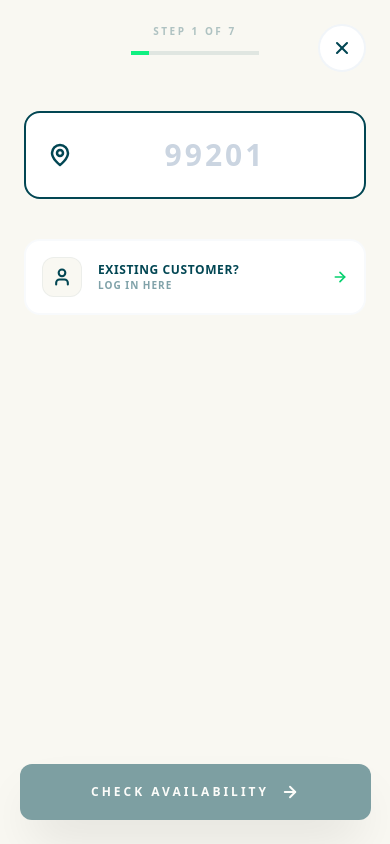
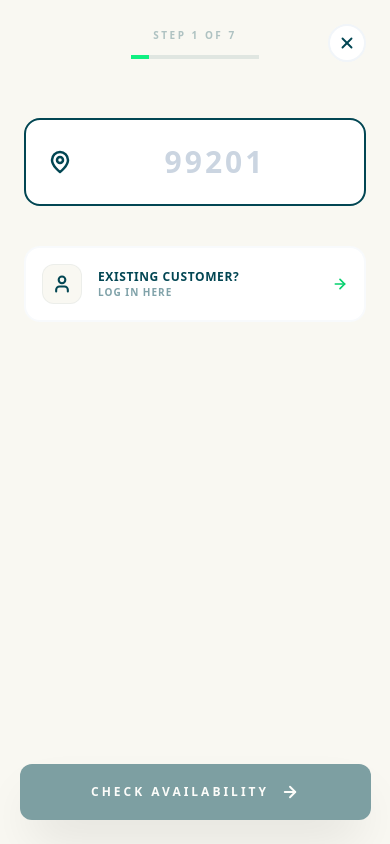
Before and after one commit to renatoquerales28-byte/extreme-cleaning-next, a Next.js app: page /quote in a window 390 px wide. Built offline with nearby package versions, Linux system fonts and the light colour scheme.

Commit message:
UI Fix: Integrated Exit button into Header Grid for better mobile alignment

```diff
--- a/src/components/wizard/ExtremeCleaningWizard.tsx
+++ b/src/components/wizard/ExtremeCleaningWizard.tsx
@@ -248,10 +248,6 @@ export default function ExtremeCleaningWizard() {
 
                 {/* Right Panel */}
                 <div className="flex-1 w-full lg:w-[60%] h-screen bg-[#F9F8F2] relative flex flex-col overflow-hidden">
-                    <a href="/" className="absolute top-6 right-6 z-50 p-3 rounded-full bg-white hover:bg-[#024653] hover:text-white transition-colors border-2 border-slate-100" title="Exit">
-                        <svg xmlns="http://www.w3.org/2000/svg" width="20" height="20" viewBox="0 0 24 24" fill="none" stroke="currentColor" strokeWidth="2.5" strokeLinecap="round" strokeLinejoin="round"><path d="M18 6 6 18" /><path d="m6 6 12 12" /></svg>
-                    </a>
-
                     {/* Header with Progress */}
                     <div className="shrink-0 w-full px-6 py-6 md:px-12 grid grid-cols-[1fr_auto_1fr] items-center bg-[#F9F8F2] z-40">
                         <div className="flex justify-start">
@@ -269,7 +265,11 @@ export default function ExtremeCleaningWizard() {
                             </div>
                         </div>
 
-                        <div className="flex justify-end"></div>
+                        <div className="flex justify-end">
+                            <a href="/" className="p-2 md:p-3 rounded-full bg-white hover:bg-[#024653] hover:text-white transition-colors border-2 border-slate-100" title="Exit">
+                                <svg xmlns="http://www.w3.org/2000/svg" width="18" height="18" viewBox="0 0 24 24" fill="none" stroke="currentColor" strokeWidth="2.5" strokeLinecap="round" strokeLinejoin="round"><path d="M18 6 6 18" /><path d="m6 6 12 12" /></svg>
+                            </a>
+                        </div>
                     </div>
 
                     {/* Stage - Full Viewport Height without Card UI */}
```
